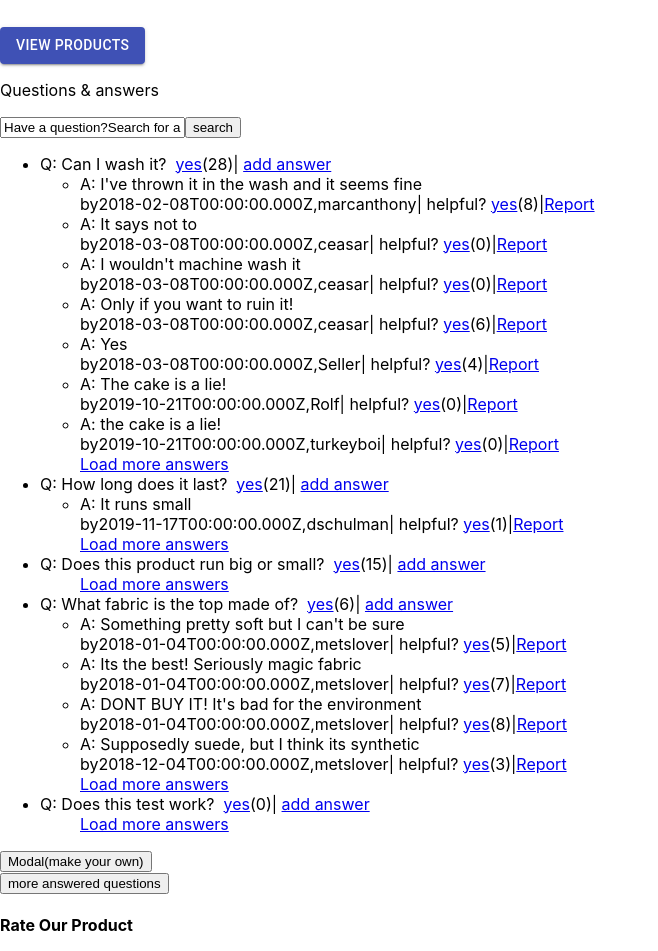
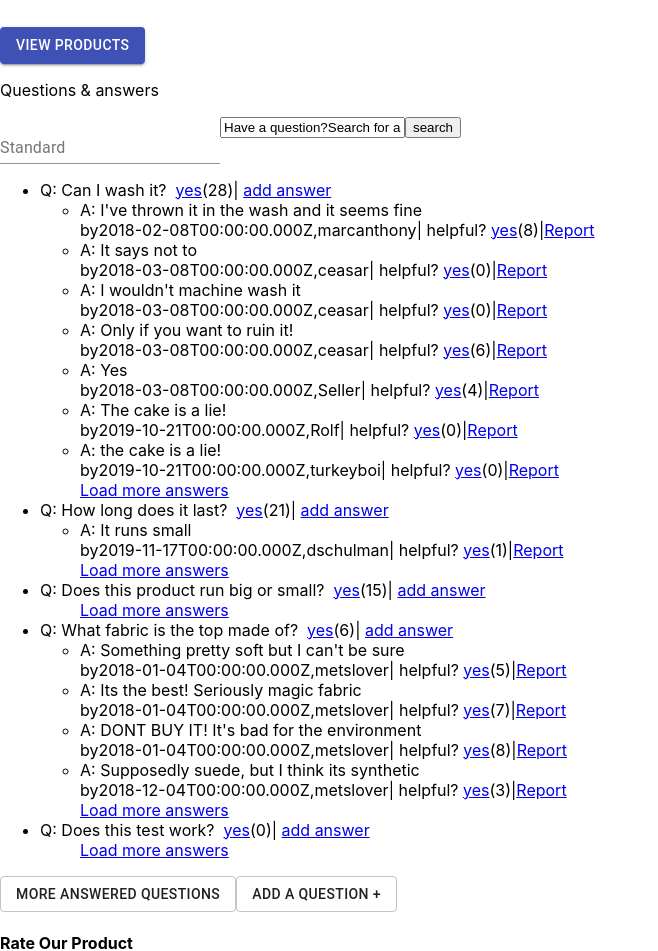
Before and after one commit to aspeterman/Greenfield-eCommerce-App, a React (Create React App) app: page / in a window 1280 px wide. Shown: the part 366-1317 px from the top of the page, without its empty margins (0-658 px from the left). Built offline with nearby package versions, Linux system fonts and the light colour scheme.

Commit message:
style -> question and answers

```diff
--- a/src/App.js
+++ b/src/App.js
@@ -1,7 +1,7 @@
 import React, { Component } from 'react';
 import { connect } from 'react-redux';
 import './App.css';
- import Aq from './Question_Answers/main_QA/Aq_Main.jsx'
+ import Aq from './components/Question_Answers/main_QA/Aq_Main.jsx'
 import RatingsView from './components/Reviews/reviewsList.jsx'
 // import ResultsView from './components/Reviews/results/resultsView.jsx'
 import Home from './components/overall/Home.jsx'
@@ -13,6 +13,7 @@ class App extends Component {
 
   render(){
   return (
+
     <div className="App">
       {/* <NavBar /> */}
       <header className="App-header">
--- a/src/Question_Answers/Search.jsx
+++ /dev/null
@@ -1,19 +0,0 @@
-import React, { Component } from 'react'
-class Search extends Component {
-    // constructor(props) {
-    //     super(props);
-    // }
-
-    render() {
-        //  const reactState = useSelector(state => state)
-        return (
-         <div>
-            <form>
-            <input   value="Have a question?Search for answer..."></input>
-            <button>search</button>
-            </form>
-        </div>
-         )
-                }
-            }
-export default Search;
--- a/src/Question_Answers/List.jsx
+++ b/src/components/Question_Answers/List.jsx
@@ -2,12 +2,14 @@ import React, { Component } from 'react'
 import { connect } from 'react-redux';
 // import  recieveReviews  from '../actions/fetch-reviews.js';
 // import store from '../store/store.js';
-import initialState from '../reducers/initialState'
+
+import initialState from '../../reducers/initialState'
 
 // import Search from './Search'
 // import List from '../List'
 //  import Modal from './Modal'
 // import {useSelector} from 'react-redux'
+
 
 
 class List extends Component {
@@ -16,6 +18,7 @@ class List extends Component {
         return (
         <div>
           <ul id='question'>
+
             {initialState.questions[0].results.map((each) => { return(
           <li>{`Q: ${each["question_body"]}`}&nbsp;&nbsp;
           <a href="#">yes</a>{`(${each["question_helpfulness"]})| `}<a href="#">add answer</a><br></br>
--- a/src/Question_Answers/Modal.jsx
+++ b/src/components/Question_Answers/Modal.jsx
@@ -1,4 +1,5 @@
 import React, { Component } from 'react'
+import Button from '@material-ui/core/Button';
 class Modal extends Component {
     // constructor(props) {
     //     super(props);
@@ -8,9 +9,8 @@ class Modal extends Component {
     //  const reactState = useSelector(state => state)
         return (
 
-        <div>
-          <button>Modal(make your own)</button>
-        </div>
+          <Button variant="outlined">Add A Question +</Button>
+
         )
     }
 }
--- /dev/null
+++ b/src/components/Question_Answers/Search.jsx
@@ -0,0 +1,52 @@
+import React, { Component } from 'react'
+import { TextField } from '@material-ui/core';
+import { FormLabel } from '@material-ui/core';
+import FormControl from '@material-ui/core/FormControl';
+import OutlinedInput from '@material-ui/core/OutlinedInput';
+import { makeStyles } from '@material-ui/core/styles';
+import InputLabel from '@material-ui/core/InputLabel';
+// const useStyles = makeStyles(theme => ({
+//     root: {
+//       display: 'flex',
+//       flexWrap: 'wrap',
+//     },
+//     margin: {
+//       margin: theme.spacing(1),
+//     },
+//     withoutLabel: {
+//       marginTop: theme.spacing(3),
+//     },
+//     textField: {
+//       width: 200,
+//     },
+//   }));
+// const classes = useStyles();
+class Search extends Component {
+    // constructor(props) {
+    //     super(props);
+    // }
+
+    render() {
+        //  const reactState = useSelector(state => state)
+        return (
+         <div>
+             {/* <FormControl  variant="outlined">
+          <InputLabel htmlFor="outlined-adornment-amount">Amount</InputLabel>
+          <OutlinedInput
+            id="outlined-adornment-amount"
+            //  value={values.amount}
+            // onChange={handleChange('amount')}
+            //  startAdornment={<InputAdornment position="start">$</InputAdornment>}
+            labelWidth={0}
+          />
+        </FormControl> */}
+            <form>
+            <TextField id="standard-basic" label="Standard" position="end"/>
+            <input   value="Have a question?Search for answer..."></input>
+            <button>search</button>
+            </form>
+        </div>
+         )
+                }
+            }
+export default Search;
--- a/src/Question_Answers/main_QA/Aq_Main.jsx
+++ b/src/components/Question_Answers/main_QA/Aq_Main.jsx
@@ -1,5 +1,6 @@
 // const React = require('react')
 import React, { Component } from 'react'
+import Button from '@material-ui/core/Button';
 
 import Search from '../Search'
 import List from '../List'
@@ -23,8 +24,10 @@ class Aq_Main extends Component {
             <Search/>
             <List/>
             <div>
-                <Modal/>
-                    <button>more answered questions</button>
+            {/* <ButtonGroup color="primary" aria-label="outlined primary button group"> */}
+             <Button variant="contained" variant="outlined">more answered questions</Button>
+             <Modal/>
+            {/* </ButtonGroup> */}
              </div>
 
         </div>
```
Also changed, not shown: src/components/Question_Answers/answerList.jsx (added), src/components/Question_Answers/main_QA/Aq_Main.scss (added).
